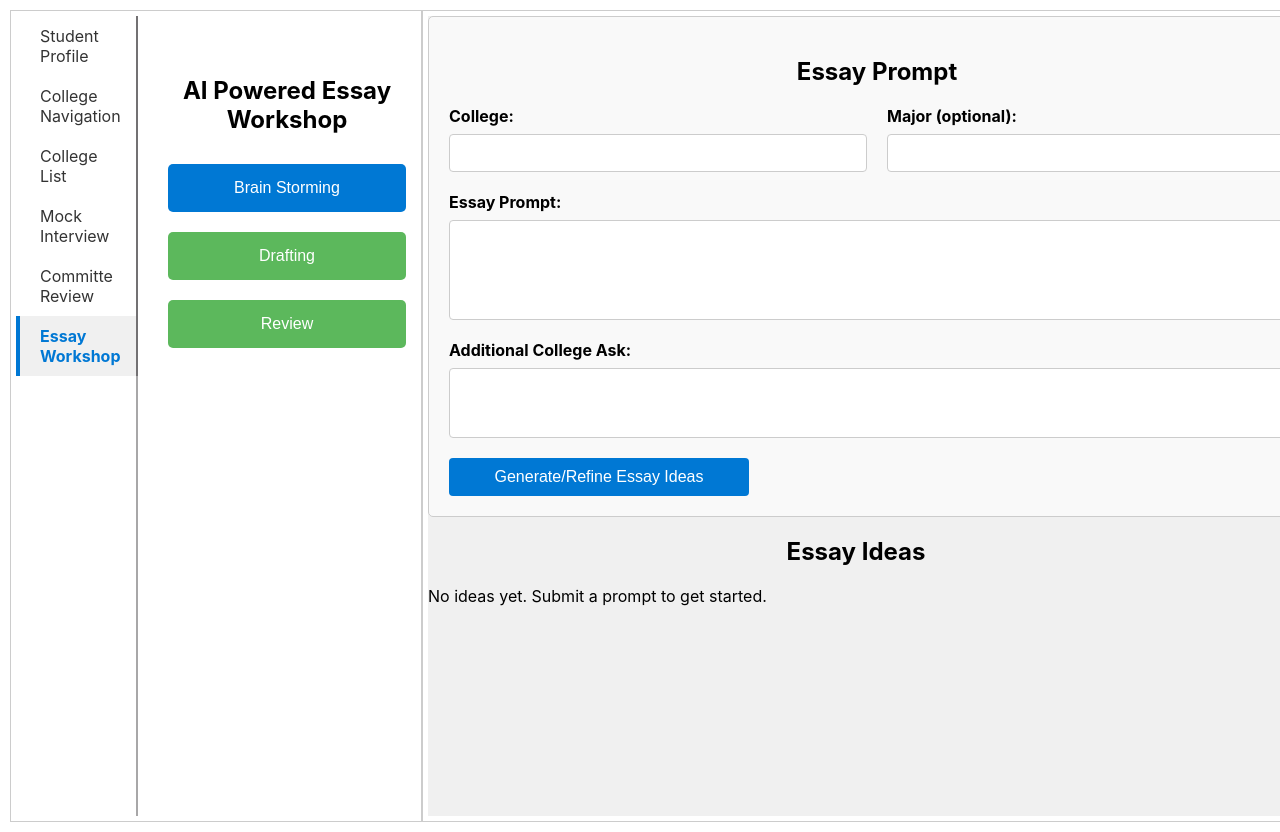
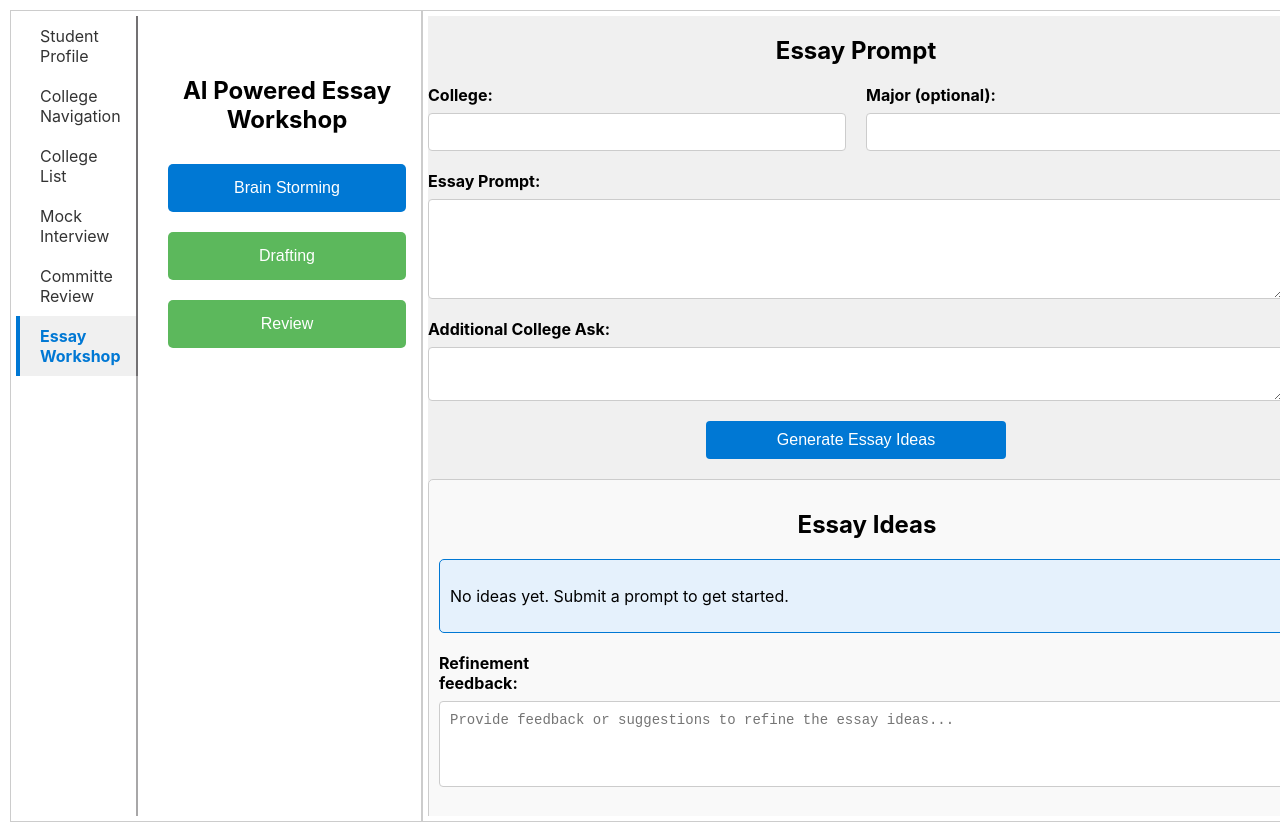
Before and after one commit to ianjia/pinnacle, a React (Create React App) app: page / in a window 1280 px wide. Both pictures are taken after a click on the element "Essay Workshop". Built offline with nearby package versions, Linux system fonts and the light colour scheme.

Commit message:
Refinement for essay brain storming canvas UI

```diff
--- a/src/components/component-canvas-essay/essay-brainstorm-form.tsx
+++ b/src/components/component-canvas-essay/essay-brainstorm-form.tsx
@@ -1,7 +1,7 @@
 import './essay-canvas.css';
 import React, { useState } from 'react';
 import { EssayPrompt } from './essay-brainstorm-prompt';
-import { EssayIdeas } from './essay-brianstorm-ideas';
+import { EssayIdeas } from './essay-brainstorm-ideas';
 import { IEssayPrompt } from './essay-model';
 
 export const EssayBrainStormForm: React.FC = () => {
@@ -16,10 +16,19 @@ export const EssayBrainStormForm: React.FC = () => {
         }, 1000);
     };
 
+    const handleRefineEssayIdeas = (feedback: string) => {
+        // Simulating a backend call to refine essay ideas based on feedback
+        // You would replace this with an actual API call
+        setTimeout(() => {
+            const refinedResult = `${essayResult}\nRefined based on your feedback: ${feedback}`;
+            setEssayResult(refinedResult);
+        }, 1000);
+    };
+
     return (
         <div>
             <EssayPrompt onGenerateEssayIdeas={handleGenerateEssayIdeas} />
-            <EssayIdeas essayResult={essayResult} />
+            <EssayIdeas essayResult={essayResult} onRefine={handleRefineEssayIdeas} />
         </div>
     );
 };
--- /dev/null
+++ b/src/components/component-canvas-essay/essay-brainstorm-ideas.css
@@ -0,0 +1,58 @@
+.essay-ideas {
+    padding: 10px;
+    border: 1px solid #ccc;
+    background-color: #f9f9f9;
+    border-radius: 5px;
+    width: 100%;
+    margin: 20px 0;
+    display: flex;
+    flex-direction: column;
+}
+
+.essay-ideas .essay-result {
+    border: 1px solid #0078d4;
+    background-color: #e5f1fc;
+    padding: 10px;
+    border-radius: 5px;
+    margin-bottom: 20px;
+}
+
+.essay-ideas .form-group {
+    display: flex;
+    flex-direction: column;
+    width: 100%;
+    margin-bottom: 20px;
+}
+
+.essay-ideas .form-group label {
+    margin-bottom: 8px;
+    font-weight: bold;
+}
+
+.essay-ideas .full-width-textarea {
+    width: 100%;
+    padding: 10px;
+    border: 1px solid #ccc;
+    border-radius: 4px;
+    font-size: 14px;
+    box-sizing: border-box;
+    resize: vertical;
+}
+
+.essay-ideas .refine-btn {
+    padding: 10px 20px;
+    background-color: #0078d4;
+    color: white;
+    border: none;
+    border-radius: 4px;
+    cursor: pointer;
+    font-size: 16px;
+    width: 300px; /* Fixed width to match the Generate button */
+    margin: 0 auto; /* Center horizontally */
+    box-sizing: border-box;
+    display: block; /* Ensures the button takes up the specified width */
+}
+
+.essay-ideas .refine-btn:hover {
+    background-color: #005a9e;
+}
--- /dev/null
+++ b/src/components/component-canvas-essay/essay-brainstorm-ideas.tsx
@@ -0,0 +1,49 @@
+import React, { useState } from 'react';
+import './essay-brainstorm-ideas.css';  // New CSS file for EssayIdeas component
+
+interface IEssayIdeasProps {
+    essayResult: string;
+    onRefine: (feedback: string) => void;
+}
+
+export const EssayIdeas: React.FC<IEssayIdeasProps> = ({ essayResult, onRefine }) => {
+    const [feedback, setFeedback] = useState('');
+
+    const handleRefineClick = () => {
+        if (feedback.trim()) {
+            onRefine(feedback);
+        } else {
+            alert("Please enter feedback before refining the essay ideas.");
+        }
+    };
+
+    return (
+        <div className="essay-ideas">
+            <h2>Essay Ideas</h2>
+
+            {/* Essay result with border */}
+            <div className="essay-result">
+                <p>{essayResult ? essayResult : 'No ideas yet. Submit a prompt to get started.'}</p>
+            </div>
+
+            {/* Feedback section */}
+            <div className="form-row full-width">
+                <div className="form-group">
+                    <label htmlFor="feedback">Refinement feedback:</label>
+                    <textarea
+                        id="feedback"
+                        name="feedback"
+                        value={feedback}
+                        onChange={(e) => setFeedback(e.target.value)}
+                        placeholder="Provide feedback or suggestions to refine the essay ideas..."
+                        className="full-width-textarea"
+                        rows={4}
+                    />
+                </div>
+            </div>
+
+            {/* Refine Essay Ideas button */}
+            <button onClick={handleRefineClick} className="refine-btn">Refine Essay Ideas</button>
+        </div>
+    );
+};
--- a/src/components/component-canvas-essay/essay-brainstorm-prompt.css
+++ b/src/components/component-canvas-essay/essay-brainstorm-prompt.css
@@ -1,62 +1,47 @@
-.essay-prompt {
-    padding: 20px;
-    border: 1px solid #ccc;
-    background-color: #f9f9f9;
-    border-radius: 5px;
-    width: 100%; /* Takes the full width of the container */
-    max-width: none; /* Removes the maximum width restriction */
-    margin: 0 auto; /* Centers the content */
+.essay-prompt .form-row {
+    display: flex;
+    justify-content: space-between;
+    margin-bottom: 20px;
+    width: 100%;
 }
 
-.form-row {
-    display: flex;
-    justify-content: space-between;
-    margin-bottom: 20px; /* Adjust spacing between rows */
-    width: 100%; /* Ensures that each form row takes up full width */
-}
-
-.form-group {
+.essay-prompt .form-group {
     display: flex;
     flex-direction: column;
     flex: 1;
     margin-right: 20px;
 }
 
-.form-group:last-child {
-    margin-right: 0; /* Remove margin for the last form-group in the row */
+.essay-prompt .form-group:last-child {
+    margin-right: 0;
 }
 
-.form-group label {
+.essay-prompt .form-group label {
     margin-bottom: 8px;
     font-weight: bold;
-    white-space: nowrap; /* Prevents labels from wrapping */
+    white-space: nowrap;
 }
 
-.form-group input,
-.form-group textarea {
+.essay-prompt .form-group input,
+.essay-prompt .form-group textarea {
     padding: 10px;
     border: 1px solid #ccc;
     border-radius: 4px;
     font-size: 14px;
     width: 100%;
-    box-sizing: border-box; /* Ensure full width */
+    box-sizing: border-box;
 }
 
-textarea {
-    resize: vertical;
-    height: 70px; /* Larger height for text areas */
-}
-
-.full-width {
+.essay-prompt .full-width {
     width: 100%;
 }
 
-.full-width-textarea {
+.essay-prompt .full-width-textarea {
     width: 100%;
-    height: 100px; /* Extra large for  essay prompt */
+    height: 100px;
 }
 
-.generate-btn {
+.essay-prompt .generate-btn {
     padding: 10px 20px;
     background-color: #0078d4;
     color: white;
@@ -64,10 +49,12 @@ textarea {
     border-radius: 4px;
     cursor: pointer;
     font-size: 16px;
-    width: 300px; /* Full-width button */
-    box-sizing: border-box; /* Ensures padding and width calculations work properly */
+    width: 300px; /* Fixed width for consistency */
+    margin: 0 auto; /* Center horizontally */
+    box-sizing: border-box;
+    display: block; /* Ensures the button takes up the specified width */
 }
 
-.generate-btn:hover {
+.essay-prompt .generate-btn:hover {
     background-color: #005a9e;
 }
--- a/src/components/component-canvas-essay/essay-brainstorm-prompt.tsx
+++ b/src/components/component-canvas-essay/essay-brainstorm-prompt.tsx
@@ -77,7 +77,7 @@ export const EssayPrompt: React.FC<IEssayPromptProps> = ({ onGenerateEssayIdeas
                 </div>
             </div>
 
-            <button onClick={handleSubmit} className="generate-btn">Generate/Refine Essay Ideas</button>
+            <button onClick={handleSubmit} className="generate-btn">Generate Essay Ideas</button>
         </div>
     );
 };
--- a/src/components/component-canvas-essay/essay-brianstorm-ideas.tsx
+++ /dev/null
@@ -1,14 +0,0 @@
-import React from 'react';
-
-interface IEssayIdeasProps {
-    essayResult: string;
-}
-
-export const EssayIdeas: React.FC<IEssayIdeasProps> = ({ essayResult }) => {
-    return (
-        <div className="essay-ideas">
-            <h2>Essay Ideas</h2>
-            <p>{essayResult ? essayResult : 'No ideas yet. Submit a prompt to get started.'}</p>
-        </div>
-    );
-};
```
